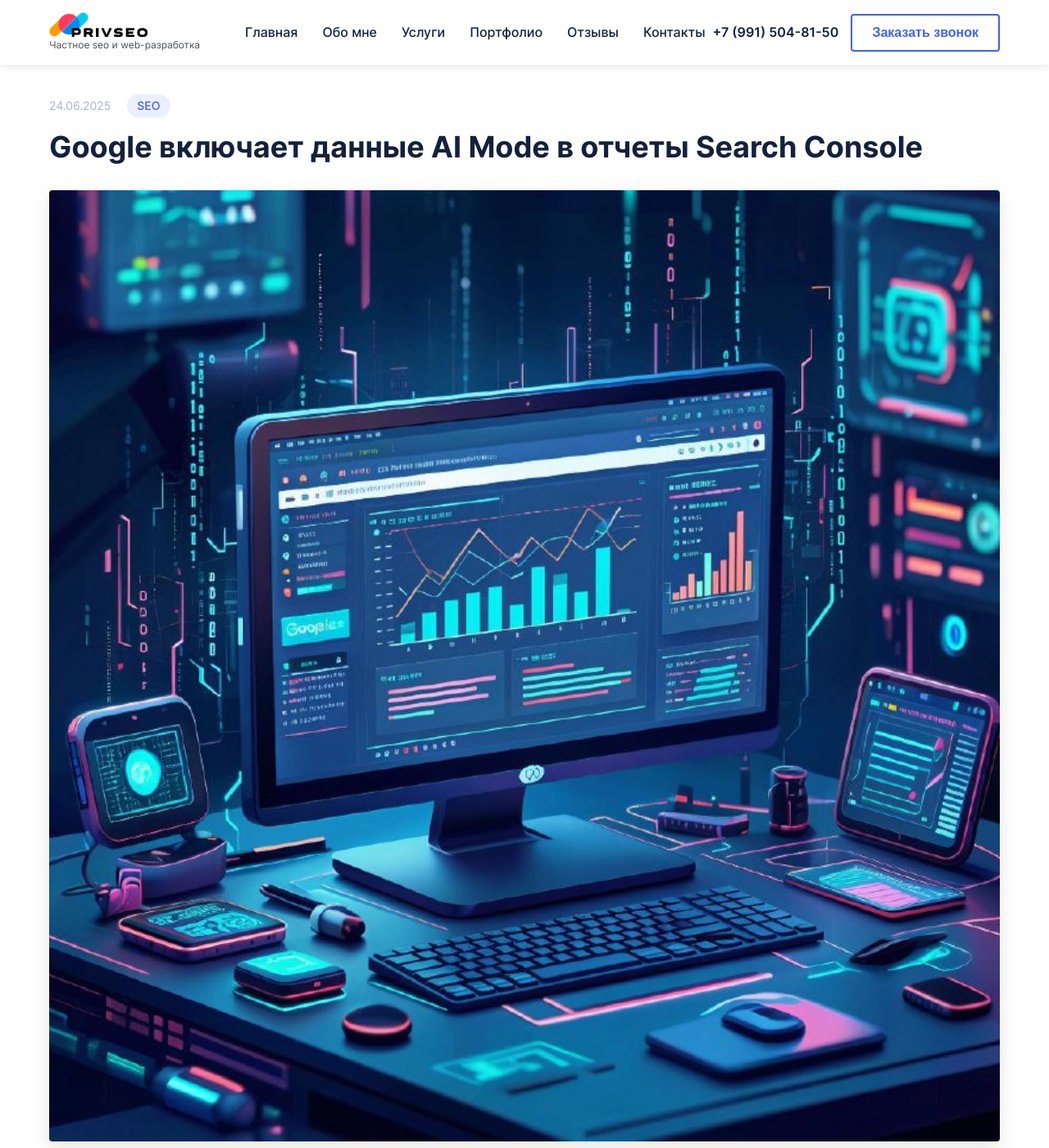
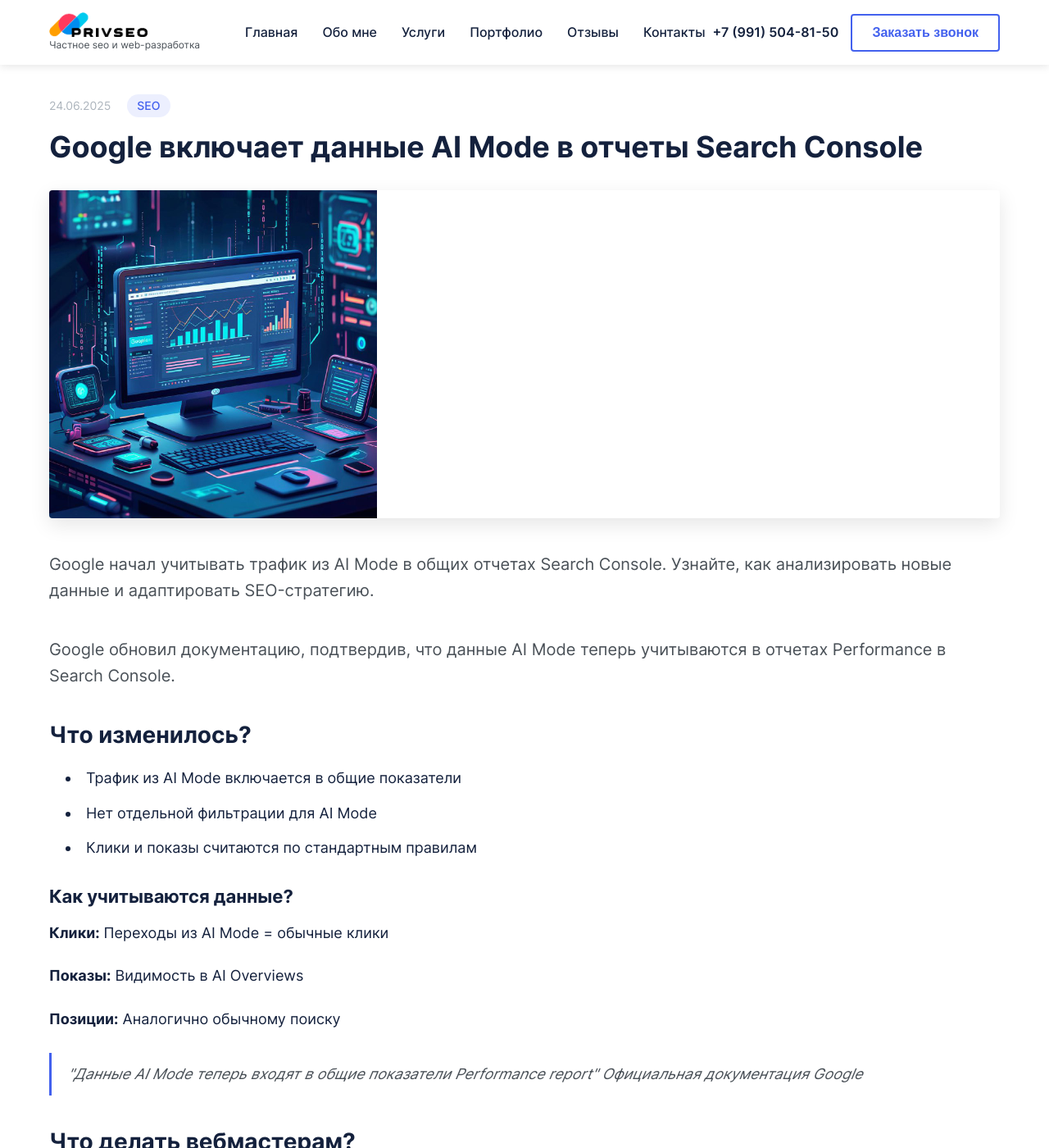
Before and after one commit to PrivateSeo/privateseo.github.io, a Jekyll site: the page built from _posts/news/2025-06-24-google-vklyuchaet-dannye-ai-mode-v-otchety-search-console.md, in a window 1280 px wide and 1400 px high. Shown: the whole window at 82% size. Built offline with Jekyll 4.4.1, drawn with Linux system fonts in a browser that asks for light colours.

Commit message:
размер новостей в детальной новости

```diff
--- a/css/main.css
+++ b/css/main.css
@@ -1351,7 +1351,7 @@
 }
 
 .article-image {
-  margin-bottom: 4rem;
+  margin-bottom: 1rem;
   border-radius: var(--border-radius);
   overflow: hidden;
   box-shadow: var(--box-shadow);
@@ -1359,6 +1359,7 @@
 
 .article-image img {
   width: 100%;
+  max-width:400px;
   height: auto;
   display: block;
   transition: transform 0.5s ease;
```
